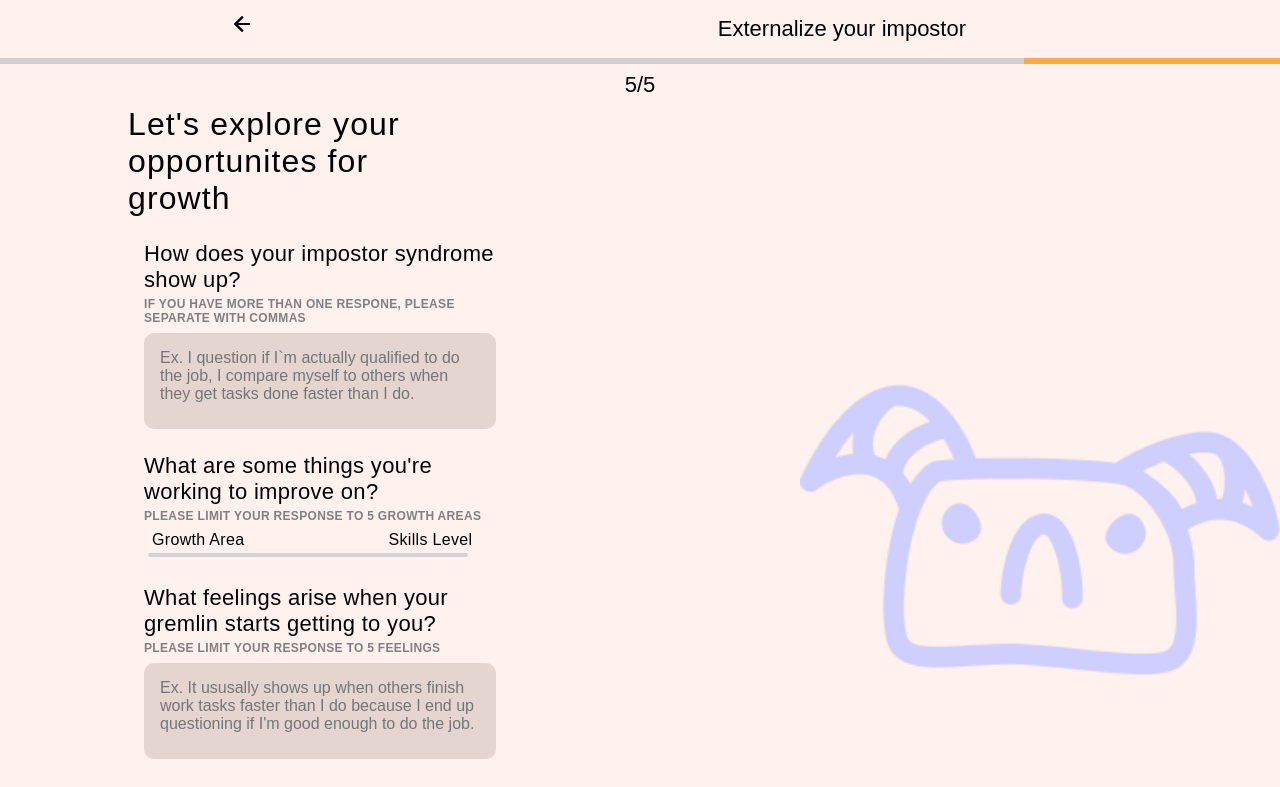
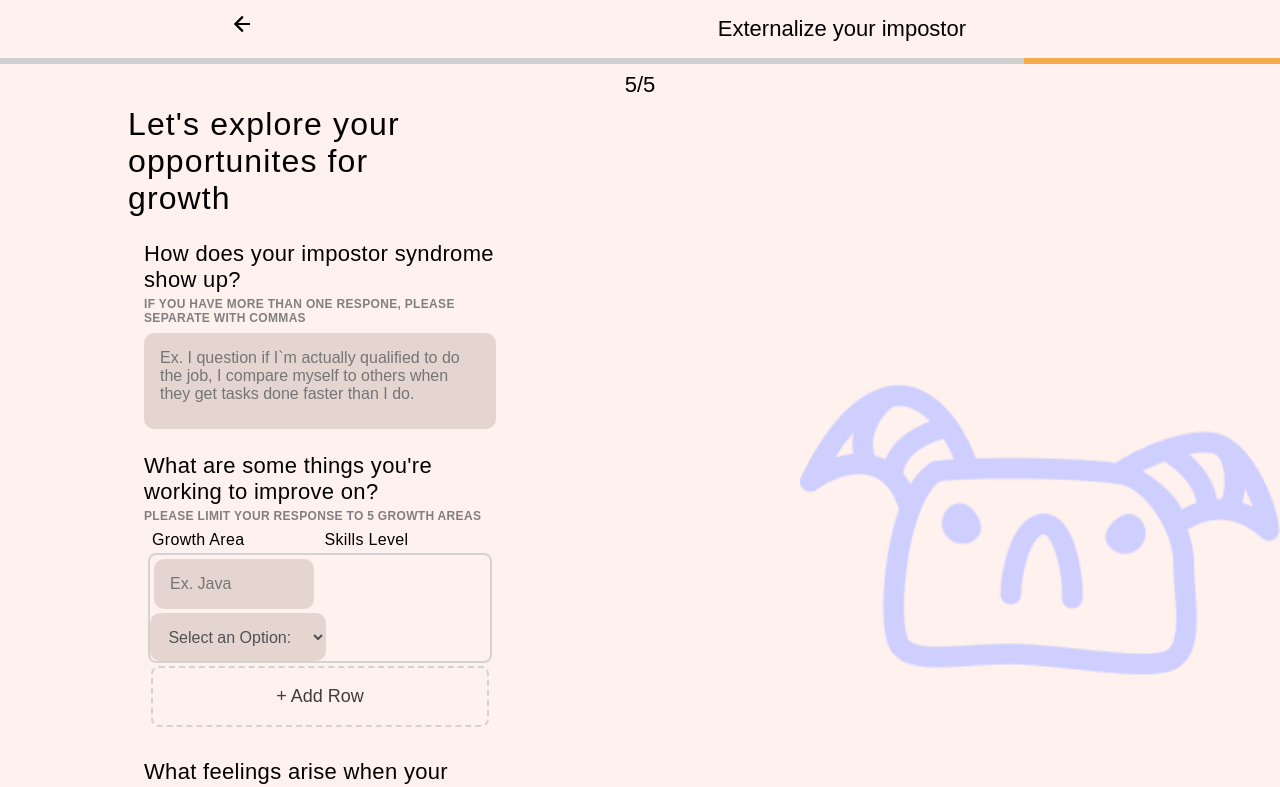
Before and after one commit to cherryontech/minty_fresh_project, a React (Create React App) app: page /growth in a window 1280 px wide. Shown: the top 787 px of the page. Built offline with nearby package versions, Linux system fonts and the light colour scheme.

Commit message:
finally fixed the array!

```diff
--- a/src/App.js
+++ b/src/App.js
@@ -38,8 +38,7 @@ function App() {
   const [growth, setGrowth] = useState({
     impostorSymptom: '',
     whyThisRole: '',
-    skills: [],
-    level: []
+    skillSet: [{ skills:"", level:""}]
   })
 
   // const [skillsList, setSkillsList] = useState({
--- a/src/pages/DummyPage.jsx
+++ b/src/pages/DummyPage.jsx
@@ -11,27 +11,16 @@ const DummyPage = ({growth, setGrowth}) => {
 
             <p>impostorSymptom {growth.impostorSymptom}</p>
             <p>whyThisRole {growth.whyThisRole}</p>
+            {/* <p>skills {growth.skillSet}</p> */}
 
-            {/* <ul>
-                {skillsList.map((item) => (
+            <ul>
+                {growth.skillSet.map((item) => (
                     <li key={item.index}>
                         Skills: {item.skills}, Level: {item.level}
                     </li>
-                ))};
-            </ul> */}
+                ))}
+            </ul>
 
-            {/* <ArrayDisplay {...growth.skillsArray} /> */}
-
-
-
-
-            {/* <p>name {user.name}</p>
-            <p>pronoun {user.pronouns}</p>
-            <p>email {user.email}</p>
-            <p>role {user.role}</p>
-            <p>industry1 {user.industry1}</p>
-            <p>industry2 {user.industry2}</p>
-            <p>industry3 {user.industry3}</p> */}
         </div>
     )
 }
--- a/src/pages/GrowthOpportunities/GrowthOpportunities.jsx
+++ b/src/pages/GrowthOpportunities/GrowthOpportunities.jsx
@@ -1,6 +1,5 @@
 //MF1-13
 import "./GrowthOpportunities.scss";
-import React, {useState} from "react";
 import { useNavigate } from 'react-router-dom';
 import deleteIcon from '../../assets/icons/delete-icon.png';
 import backButton from '../../assets/icons/icon.png';
@@ -15,54 +14,48 @@ import weakImage from '../../assets/desktop/7_illustration_weak.png'
 */
 const GrowthOpportunites = ({growth, setGrowth}) => {
 
-    //growth skills to pass onto profile
-    // const [skillsList, setSkillsList] = useState([{skills: "", level: ""}]);
-    // const [skillsText, setSkillsText] = useState({name: ""});
-
-
     const navigate = useNavigate();
 
+    //onChange for the text areas to record their name and value
     const handleTextChange = (e) => {
-        // const copy = [...skillsList];
-
-
-
         setGrowth(input => ({...input, [e.target.name]: [e.target.value]}));
     };
 
-    //adds row when add row button selected in the skills array
-    const handleSkillsAdd = (f) => {
-        console.log("name:", f.target.name, ": value", f.target.value)
+
+    // updates array with inputs in the skills array
+    const handleSkillsChange = (f, index) => {
+        const {name, value} = f.target;
+        const skillsList = {...growth};
+        skillsList.skillSet[index] = {
+            ...skillsList.skillSet[index],
+            [name]: value,
+        };
+
+        console.log(index);
+
+        console.log(skillsList.skillSet, "This is list");
+
         setGrowth(input => ({...input, [f.target.name]: [f.target.value]}));
+        setGrowth(skillsList);
     };
 
-    // const handleLevelAdd = (f) => {
-    //     console.log("name:", f.target.name, ": value", f.target.value)
-    //     setGrowth(input => ({...input, [f.target.name]: [f.target.value]}));
-    // };
 
     //removes the row when delete selected in the skills array
-    //2 copies and do all the fun things
-    // const handleSkillsRemove = (index) => {
-    //     const copy = [...skillsList];
-    //     copy.splice(index, 1);
-    //     setSkillsList(copy);
-    // }
+    const handleSkillsRemove = (index) => {
+        const copy = {...growth};
+        copy.skillSet.splice(index, 1);
 
-    // // updates array with inputs in the skills array
-    const handleSkillChange = (e, index) => {
-        const {name, value} = e.target;
-        const skillsList = [...growth.skills];
-        skillsList[index] = value;
-        console.log("handleSkillChange")
-
-        console.log(skillsList, "This is list");
-
-    //     setSkillsList(list);
+        console.log(copy);
+        setGrowth(copy);
+    }
 
 
-    }
-
+    //adds row when add row button selected in the skills array
+    const handleSkillsAdd = () => {
+        const skillList = {...growth};
+        skillList.skillSet.push({ skills: '', level: ''});
+        setGrowth(skillList);
+    };
 
     return (
         <div className="growth">
@@ -118,36 +111,27 @@ const GrowthOpportunites = ({growth, setGrowth}) => {
                                         </label>
                                     </div>
 
-                        {/* {growth.map((singleSkill, index) => ( */}
-                        <div  className='skills-array'>
+                        {growth.skillSet.map((singleSkill, index) => (
+                        <div key={index} className='skills-array'>
 
                             <div className='skills__input'>
 
-                                {/* setup a map here with an index */}
+                                <div className="inputs-only">
+                                    <input
 
-
-                                        <div className="inputs-only">
-                                {growth.skills.map((singleSkill, skillIndex) => (
-                                    <input
                                         // type='text'
                                         className='text_input'
                                         name='skills'
                                         id='skills'
                                         placeholder='Ex. Java'
                                         // value={singleSkill.skills}
-                                        onChange={handleSkillsAdd}
+                                        onChange={(e) => handleSkillsChange(e, index)}
                                         ></input>
-                                ))}
-
-                                        {/* setup another map here with index */}
-                                    {growth.level.map((singleLevel, levelIndex) => (
-
                                         <select className="dropdown"
                                         id='level'
                                         name='level'
                                         // value={singleSkill.level}
-                                        onChange={handleSkillsAdd}
-                                        // onChange={(e) => handleSkillChange(e, index)}
+                                        onChange={(e) => handleSkillsChange(e, index)}
                                         >
                                             <option value="">
                                                 Select an Option:
@@ -162,26 +146,26 @@ const GrowthOpportunites = ({growth, setGrowth}) => {
                                                 Expert
                                             </option>
                                         </select>
-                                    ))}
+
                                     </div>
-                                    {/* {skillsList.length > 1 && (
+                                    {growth.skillSet.length > 1 && (
                                         <button type="button" className=".button__delete">
                                             <img className='delete-icon'
                                             src={deleteIcon}
                                             alt='Delete'
                                             onClick = {() => handleSkillsRemove(index)}/>
                                         </button>
-                                    )} */}
+                                    )}
                                 </div>
 
-                                    {/* {skillsList.length - 1 === index && skillsList.length < 5 && (
+                                    {growth.skillSet.length - 1 === index && growth.skillSet.length < 5 && (
                                         <div className="add-row">
                                             <button type="button" className=".button__add-row"
                                             onClick={handleSkillsAdd}>+ Add Row</button>
                                         </div>
-                                        )} */}
+                                        )}
                         </div>
-                {/* ))}              */}
+                    ))}
                                 </div>
                             </label>
                             <label className="growth__question">
--- a/src/pages/GrowthOpportunities/GrowthOpportunities.scss
+++ b/src/pages/GrowthOpportunities/GrowthOpportunities.scss
@@ -137,12 +137,12 @@ textarea {
             width: 100%;
         }
         .dropdown-label {
-            margin-left: 10.25rem;
+            margin-left: 5.25rem;
             @include tablet {
-                margin-left: 9.5rem;
+                margin-left: 4.5rem;
             }
             @include desktop {
-                margin-left: 9rem;
+                margin-left: 5rem;
             }
         }
     }
@@ -161,12 +161,21 @@ textarea {
 
         .text_input {
             margin: .25rem;
-            width: 11rem;
+            width: 9rem;
+
+            @include desktop {
+
+                width: 10rem;
+            }
         }
 
         .dropdown {
             @include level_dropdown;
-            width: 11rem;
+            margin-right: .25rem;
+            @include desktop {
+
+                width: 11rem;
+            }
         }
 
     }
```
